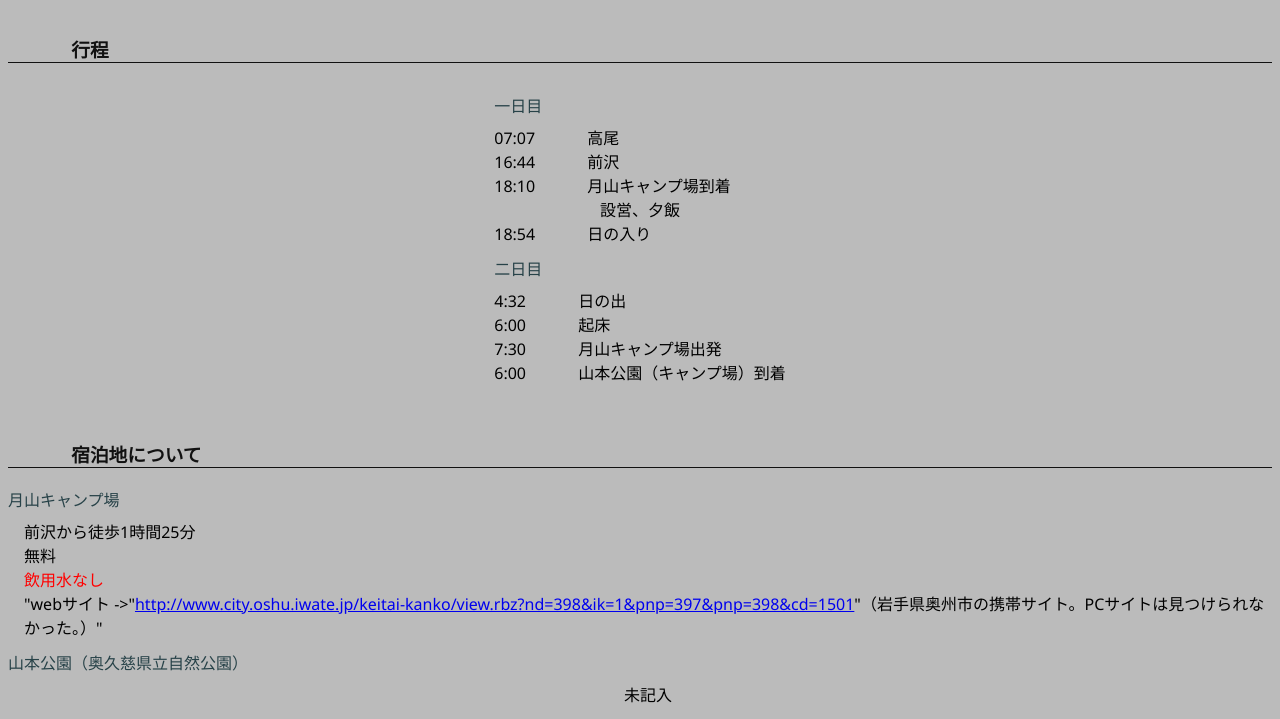
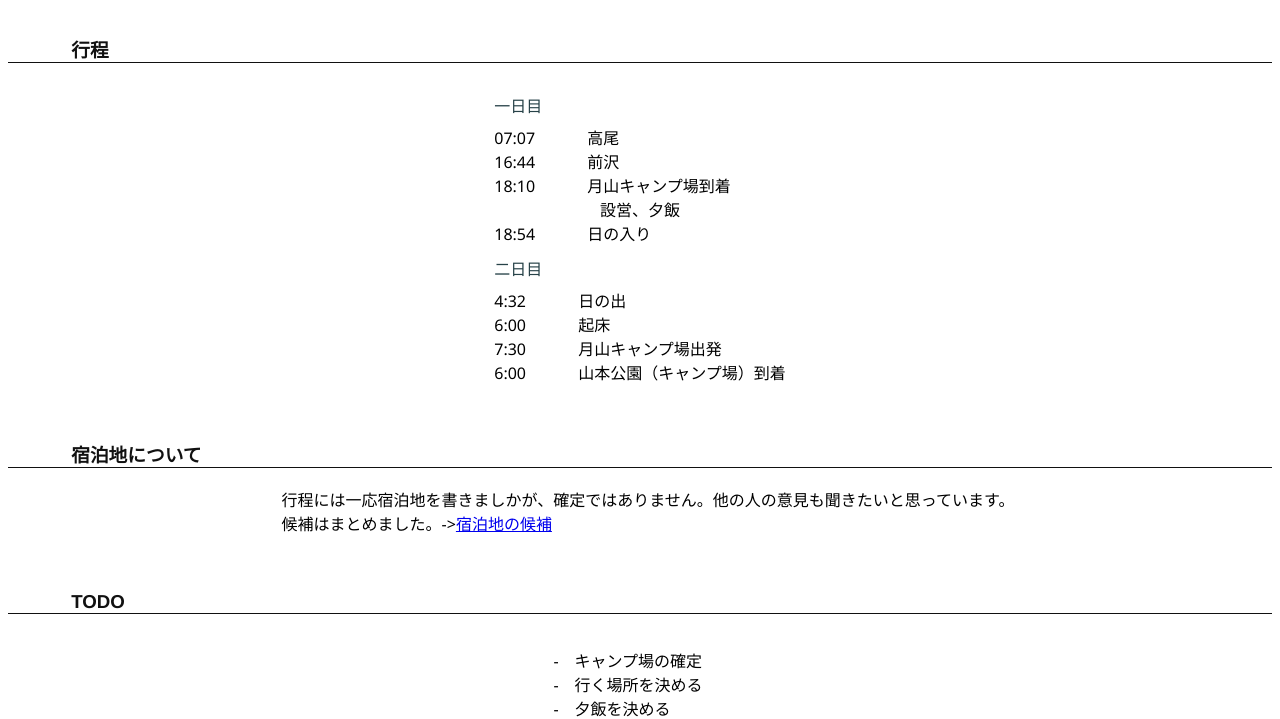
Before and after one commit to mado-cloud/2018-summer-project, a plain HTML site: page index.html in a window 1280 px wide. Shown: the part 89-808 px from the top of the page. Drawn offline with Linux system fonts and the light colour scheme.

Commit message:
Update index.html

```diff
--- a/index.html
+++ b/index.html
@@ -7,7 +7,6 @@
     <meta name="viewport" content="width=device-width">
     <style>
         body {
-            background-color: #bbb;
             font-family: "Segoe UI", Arial, sans-serif;
             word-break: break-all;
         }
@@ -61,13 +60,18 @@
             margin-right: 1em;
         }
 
-        .canp-site>div>div {
+        .camp-site>div>div {
             margin-left: 1em;
         }
 
         ul {
             position: relative;
             left: -2em;
+        }
+
+        footer {
+            margin: 5rem 3rem 1rem;
+            text-align: right;
         }
     </style>
 </head>
@@ -123,22 +127,15 @@
                 </div>
 
             </div>
-            <div class="canp-site content">
+            <div class="camp-site content">
                 <h3>宿泊地について</h3>
-                <div>
-                    <h4>月山キャンプ場</h4>
-                    <div>前沢から徒歩1時間25分</div>
-                    <div>無料</div>
-                    <div style="color: red;">飲用水なし</div>
-                    <div>"webサイト ->"<a href="http://www.city.oshu.iwate.jp/keitai-kanko/view.rbz?nd=398&ik=1&pnp=397&pnp=398&cd=1501">http://www.city.oshu.iwate.jp/keitai-kanko/view.rbz?nd=398&ik=1&pnp=397&pnp=398&cd=1501</a>"（岩手県奥州市の携帯サイト。PCサイトは見つけられなかった。）"</div>
+                <div class="flex">
+                    <div>
+                        <div>行程には一応宿泊地を書きましかが、確定ではありません。他の人の意見も聞きたいと思っています。</div>
+                        <div>候補はまとめました。-><a href="./camp-site.html" target="_blank">宿泊地の候補</a></div>
+                    </div>
                 </div>
 
-                <h4>山本公園（奥久慈県立自然公園）</h4>
-                <div class="flex">
-                    <div>
-                        <div>未記入</div>
-                    </div>
-                </div>
             </div>
             <div class="content">
                 <h3>TODO</h3>
@@ -158,7 +155,7 @@
                 <div class="flex">
                     <div>
                         <ul>
-                            <li>キャンプ場は確定ではありません。候補は絞ってありますが、他の人の意見も聞きたいと思っています。</li>
+                            <li>これは計画書ではありません。</li>
                         </ul>
                     </div>
 
```
